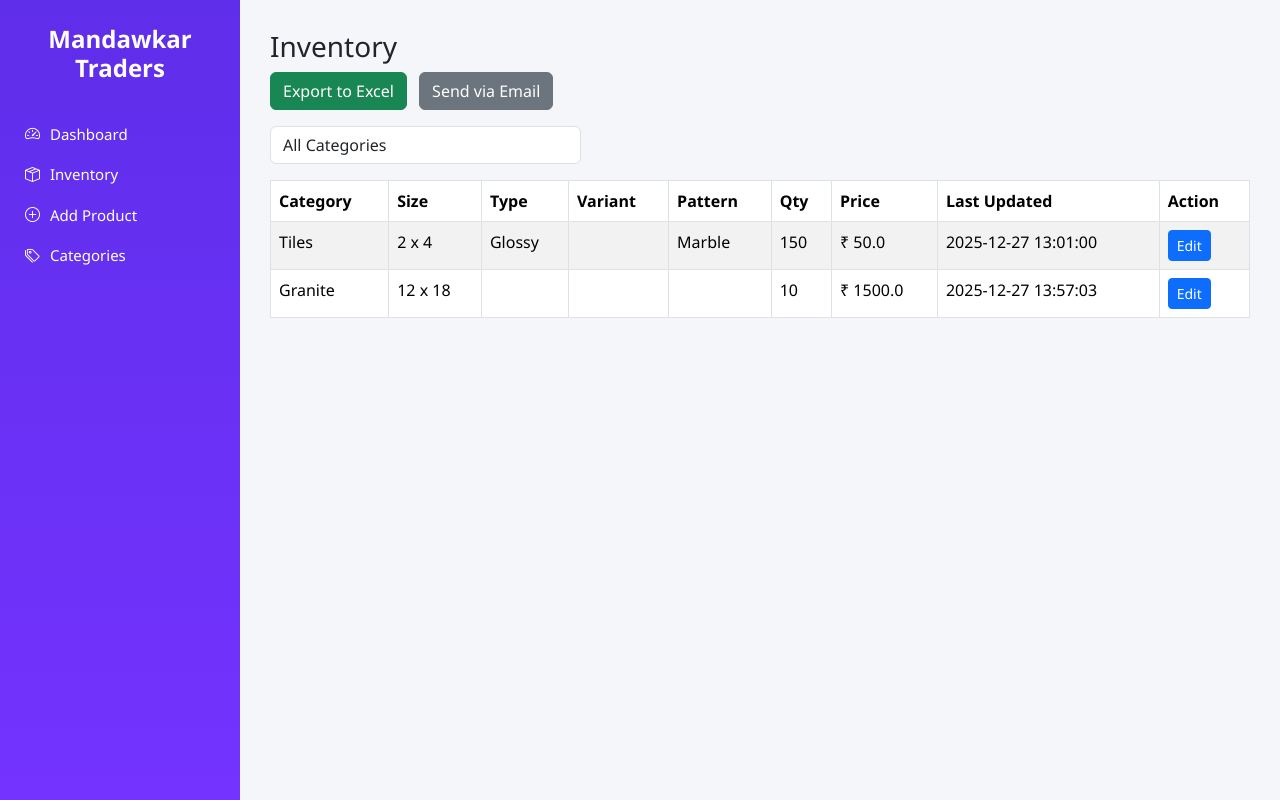
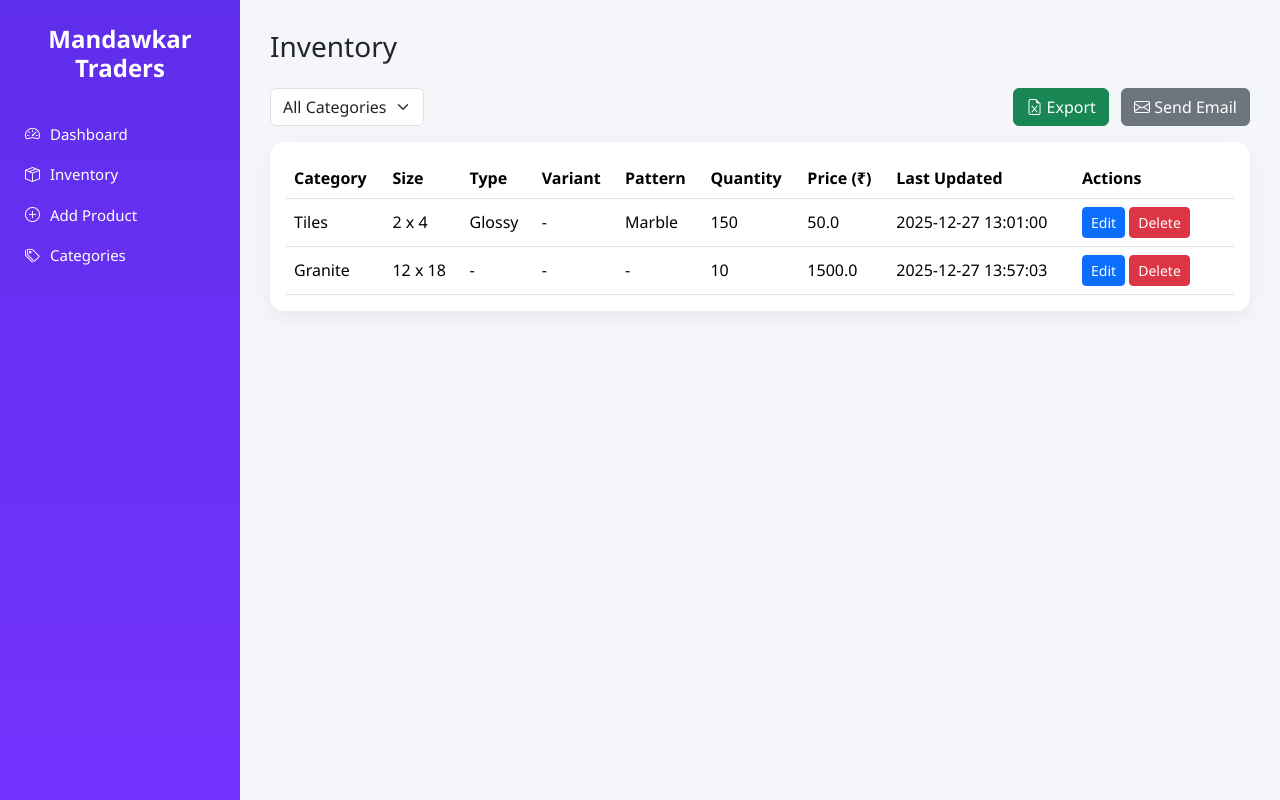
Before and after one commit to Nakul-MMC/mandawkar-inventory, a Flask app: page /inventory in a window 1280 px wide. Run offline with Flask 3, Linux system fonts and the light colour scheme; data comes from the database, SQL or seed files in the repository; both versions use the stored data as it was after the commit.

Commit message:
Update inventory UI with safe delete confirmation

```diff
--- a/app.py
+++ b/app.py
@@ -5,7 +5,7 @@ from utils.export_excel import export_inventory_to_excel
 
 app = Flask(__name__)
 
-# Initialize DB
+# Initialize DB tables
 create_tables()
 
 
@@ -43,20 +43,35 @@ def dashboard():
 def categories():
     conn = get_connection()
     cursor = conn.cursor()
+    error = None
 
-    if request.method == "POST":
-        name = request.form["name"].strip()
+    if request.method == "POST" and "add" in request.form:
         cursor.execute(
             "INSERT OR IGNORE INTO categories (name) VALUES (?)",
-            (name,)
+            (request.form["name"].strip(),)
         )
         conn.commit()
+
+    if request.method == "POST" and "delete" in request.form:
+        category_id = request.form["category_id"]
+
+        cursor.execute("""
+            SELECT COUNT(*) FROM products
+            WHERE category = (SELECT name FROM categories WHERE id = ?)
+        """, (category_id,))
+        count = cursor.fetchone()[0]
+
+        if count > 0:
+            error = "Cannot delete category. Products exist under this category."
+        else:
+            cursor.execute("DELETE FROM categories WHERE id = ?", (category_id,))
+            conn.commit()
 
     cursor.execute("SELECT * FROM categories ORDER BY name")
     categories = cursor.fetchall()
     conn.close()
 
-    return render_template("categories.html", categories=categories)
+    return render_template("categories.html", categories=categories, error=error)
 
 
 # ---------------- ADD PRODUCT ----------------
@@ -80,7 +95,6 @@ def add_product():
             float(request.form["price"]),
             datetime.now().strftime("%Y-%m-%d %H:%M:%S")
         ))
-
         conn.commit()
         conn.close()
         return redirect(url_for("inventory"))
@@ -132,7 +146,6 @@ def edit_product(product_id):
             datetime.now().strftime("%Y-%m-%d %H:%M:%S"),
             product_id
         ))
-
         conn.commit()
         conn.close()
         return redirect(url_for("inventory"))
@@ -142,6 +155,19 @@ def edit_product(product_id):
     conn.close()
 
     return render_template("edit_product.html", product=product)
+
+
+# ---------------- DELETE PRODUCT (FIX) ----------------
+@app.route("/delete-product/<int:product_id>", methods=["POST"])
+def delete_product(product_id):
+    conn = get_connection()
+    cursor = conn.cursor()
+
+    cursor.execute("DELETE FROM products WHERE id = ?", (product_id,))
+    conn.commit()
+    conn.close()
+
+    return redirect(url_for("inventory"))
 
 
 # ---------------- EXPORT ----------------
--- a/templates/inventory.html
+++ b/templates/inventory.html
@@ -1,28 +1,41 @@
 {% extends "base.html" %}
 
 {% block content %}
-<h3>Inventory</h3>
 
-<a href="/export" class="btn btn-success mb-3">Export to Excel</a>
+<h3 class="mb-4">Inventory</h3>
 
-<a href="mailto:?subject=Mandawkar Inventory Report&body=Please find the attached inventory Excel report."
-   class="btn btn-secondary mb-3 ms-2">
-   Send via Email
-</a>
+<!-- ACTION BAR -->
+<div class="d-flex justify-content-between align-items-center mb-3">
 
-<form method="GET" class="row mb-3">
-  <div class="col-md-4">
-    <select name="category" class="form-control" onchange="this.form.submit()">
+    <!-- Category Filter -->
+    <form method="GET" class="d-flex gap-2">
+        <select name="category" class="form-select"
+                onchange="this.form.submit()">
             <option value="">All Categories</option>
             <option value="Tiles" {% if selected_category == "Tiles" %}selected{% endif %}>Tiles</option>
             <option value="Granite" {% if selected_category == "Granite" %}selected{% endif %}>Granite</option>
             <option value="Kadappa" {% if selected_category == "Kadappa" %}selected{% endif %}>Kadappa</option>
             <option value="Chemicals" {% if selected_category == "Chemicals" %}selected{% endif %}>Chemicals</option>
         </select>
-  </div>
     </form>
 
-<table class="table table-striped table-bordered">
+    <!-- Export Buttons -->
+    <div>
+        <a href="/export" class="btn btn-success">
+            <i class="bi bi-file-earmark-excel"></i> Export
+        </a>
+
+        <a href="mailto:?subject=Mandawkar Inventory Report&body=Please find the attached inventory Excel report."
+           class="btn btn-secondary ms-2">
+            <i class="bi bi-envelope"></i> Send Email
+        </a>
+    </div>
+</div>
+
+<!-- INVENTORY TABLE -->
+<div class="card p-3">
+
+<table class="table table-hover align-middle mb-0">
     <thead>
         <tr>
             <th>Category</th>
@@ -30,28 +43,48 @@
             <th>Type</th>
             <th>Variant</th>
             <th>Pattern</th>
-      <th>Qty</th>
-      <th>Price</th>
+            <th>Quantity</th>
+            <th>Price (₹)</th>
             <th>Last Updated</th>
-      <th>Action</th>
+            <th style="width: 160px;">Actions</th>
         </tr>
     </thead>
     <tbody>
         {% for p in products %}
         <tr>
             <td>{{ p[1] }}</td>
-      <td>{{ p[2] }}</td>
-      <td>{{ p[3] }}</td>
-      <td>{{ p[4] }}</td>
-      <td>{{ p[5] }}</td>
+            <td>{{ p[2] or "-" }}</td>
+            <td>{{ p[3] or "-" }}</td>
+            <td>{{ p[4] or "-" }}</td>
+            <td>{{ p[5] or "-" }}</td>
             <td>{{ p[6] }}</td>
-      <td>₹ {{ p[7] }}</td>
+            <td>{{ p[7] }}</td>
             <td>{{ p[8] }}</td>
             <td>
-        <a href="/edit/{{ p[0] }}" class="btn btn-sm btn-primary">Edit</a>
+
+                <!-- EDIT -->
+                <a href="/edit/{{ p[0] }}"
+                   class="btn btn-sm btn-primary">
+                    Edit
+                </a>
+
+                <!-- DELETE -->
+                <form method="POST"
+                      action="/delete-product/{{ p[0] }}"
+                      style="display:inline;"
+                      onsubmit="return confirm('Are you sure you want to delete this product? This action cannot be undone.');">
+
+                    <button class="btn btn-sm btn-danger">
+                        Delete
+                    </button>
+                </form>
+
             </td>
         </tr>
         {% endfor %}
     </tbody>
 </table>
+
+</div>
+
 {% endblock %}
```
Also changed, not shown: templates/categories.html (+19 -4 lines), db.sqlite3. Lines whose indentation alone changed are shown as unchanged.
